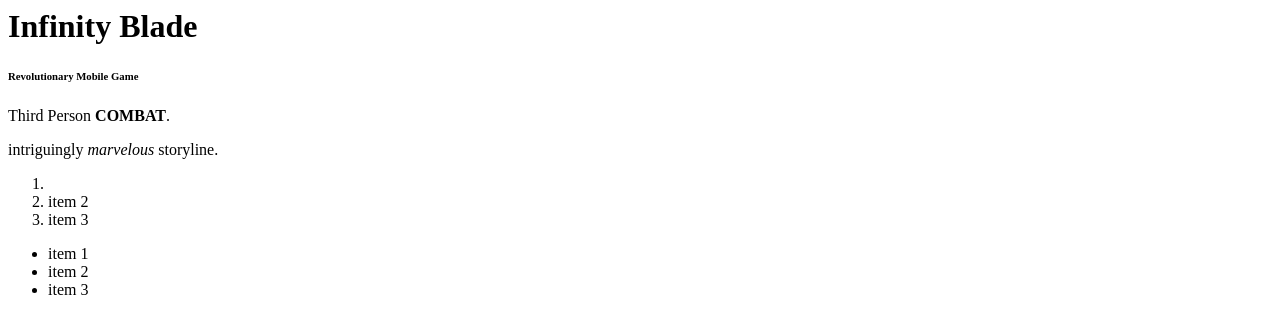
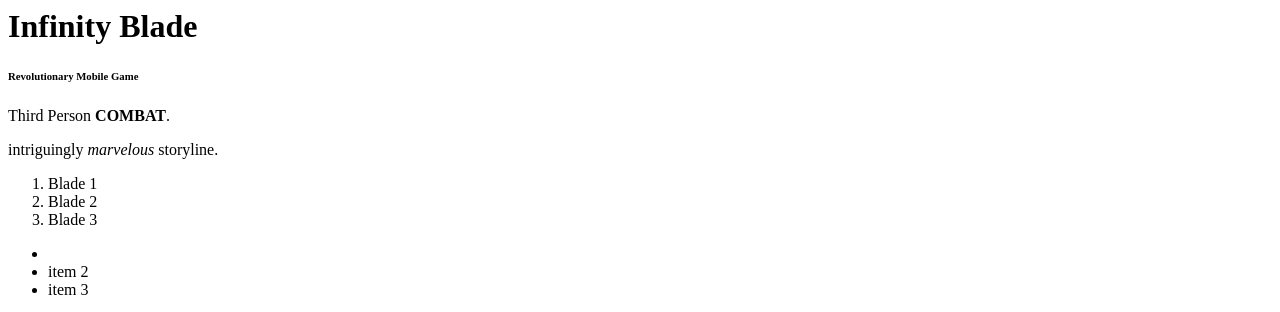
Before and after one commit to TheViision/TheViision.github.io, a plain HTML site: page HelloHTML/index.html in a window 1280 px wide. Shown: the top 312 px of the page. Drawn offline with Linux system fonts and the light colour scheme.

Commit message:
Third Commit

```diff
--- a/HelloHTML/index.html
+++ b/HelloHTML/index.html
@@ -13,13 +13,13 @@
     <p>intriguingly <i>marvelous</i> storyline.</p>
 
     <ol>
-      <li></li>
-      <li>item 2</li>
-      <li>item 3</li>
+      <li>Blade 1</li>
+      <li>Blade 2</li>
+      <li>Blade 3</li>
     </ol>
 
     <ul>
-      <li>item 1</li>
+      <li></li>
       <li>item 2</li>
       <li>item 3</li>
     </ul>
```
